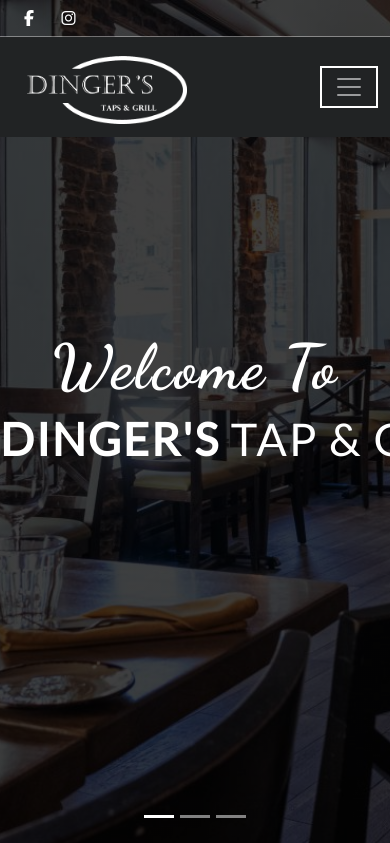
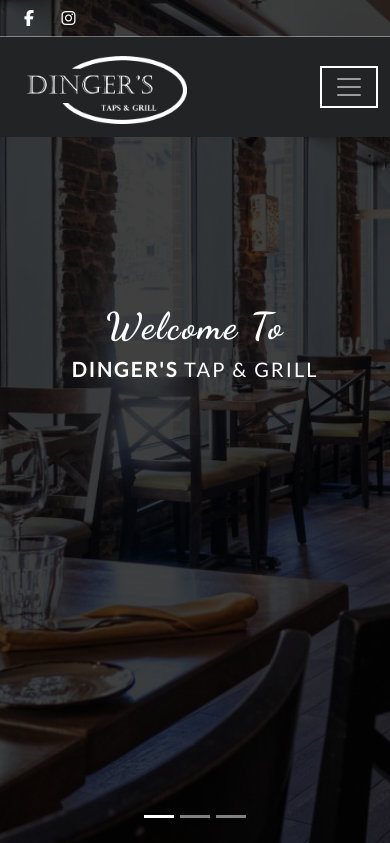
Before and after one commit to bsham94/restaurant-website, a PHP site: page /home.html in a window 390 px wide. Shown: the top 843 px of the page. Run offline with PHP 8.4, Linux system fonts and the light colour scheme; some libraries are stand-ins or nearby versions.

Commit message:
fixed font sizes on main carousel

```diff
--- a/css/home.css
+++ b/css/home.css
@@ -67,7 +67,7 @@
 }
 
 #carousel .carousel-caption {
-    top: 57%;
+    top: 55%;
 }
 
 #carousel .carousel-caption .btn {
@@ -101,17 +101,15 @@
     border: solid 1px white;
 }
 
-
-@media only screen and (max-width: 576px) {
+@media only screen and (max-width: 992px) {
     .carousel-caption h1 {
-        font-size: 37px;
+        font-size: 62px;
     }
 
     .carousel-caption h2 {
-        font-size: 20px;
+        font-size: 45px;
     }
 }
-
 
 @media only screen and (max-width: 768px) {
     .carousel-caption h1 {
@@ -123,13 +121,13 @@
     }
 }
 
-@media only screen and (max-width: 992px) {
+@media only screen and (max-width: 576px) {
     .carousel-caption h1 {
-        font-size: 62px;
+        font-size: 37px;
     }
 
     .carousel-caption h2 {
-        font-size: 45px;
+        font-size: 20px;
     }
 }
 
--- a/home.html
+++ b/home.html
@@ -102,14 +102,14 @@
                     <div class="carousel-caption start-50 translate-middle w-100">
                         <h1 class="fancy-font">Our Menus</h1>
                         <h2 class="regular-font">See What's <b>New</b> Today</h2>
-                        <p><a class="btn btn-outline-primary" href="#">Todays Menu</a></p>
+                        <p class="mt-4"><a class="btn btn-outline-primary" href="#">Todays Menu</a></p>
                     </div>
                 </div>
                 <div id="carousel-item-three" class="carousel-item w-100 h-100" data-bs-interval="5000">
                     <div class="carousel-caption  start-50 translate-middle w-100">
                         <h1 class="fancy-font">Desserts</h1>
                         <h2 class="regular-font">View Our <b>Tasty</b> Selection</h2>
-                        <p><a class="btn btn-outline-primary" href="#">Todays Menu</a></p>
+                        <p class="mt-4"><a class="btn btn-outline-primary" href="#">Todays Menu</a></p>
                     </div>
                 </div>
             </div>
```
